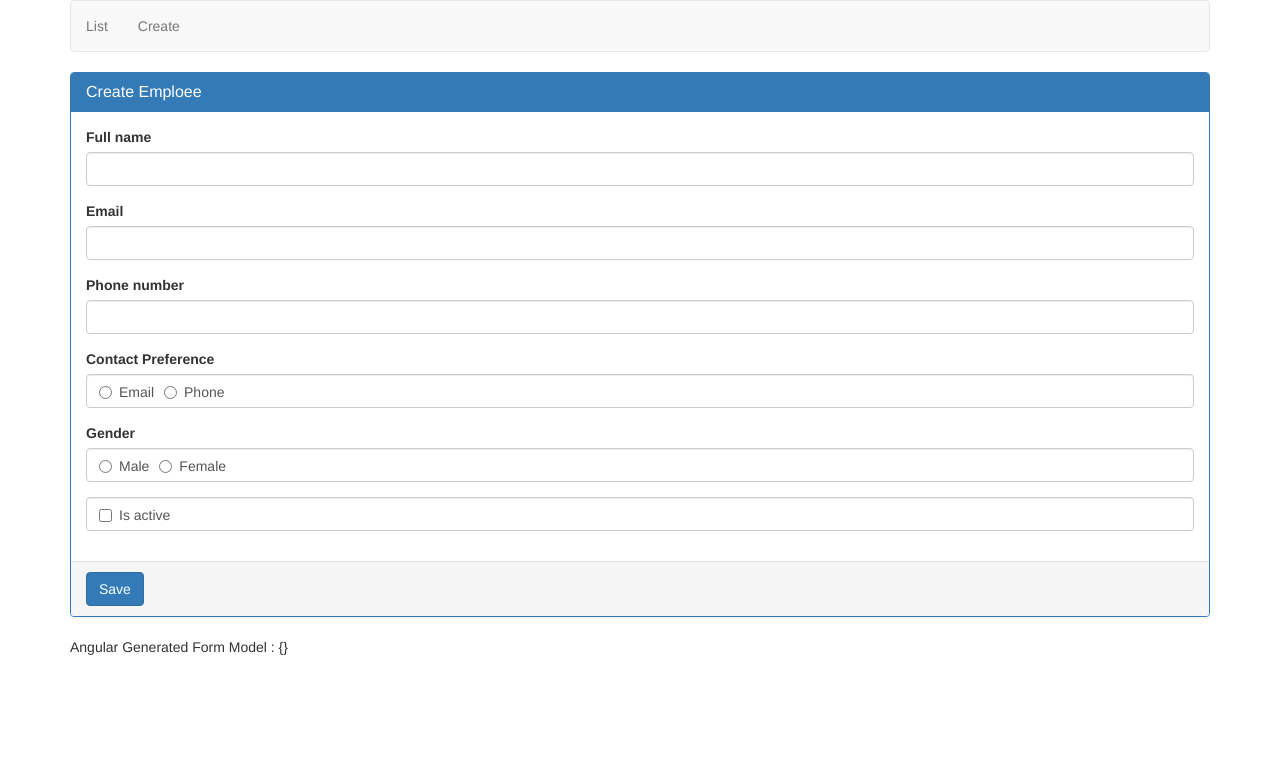
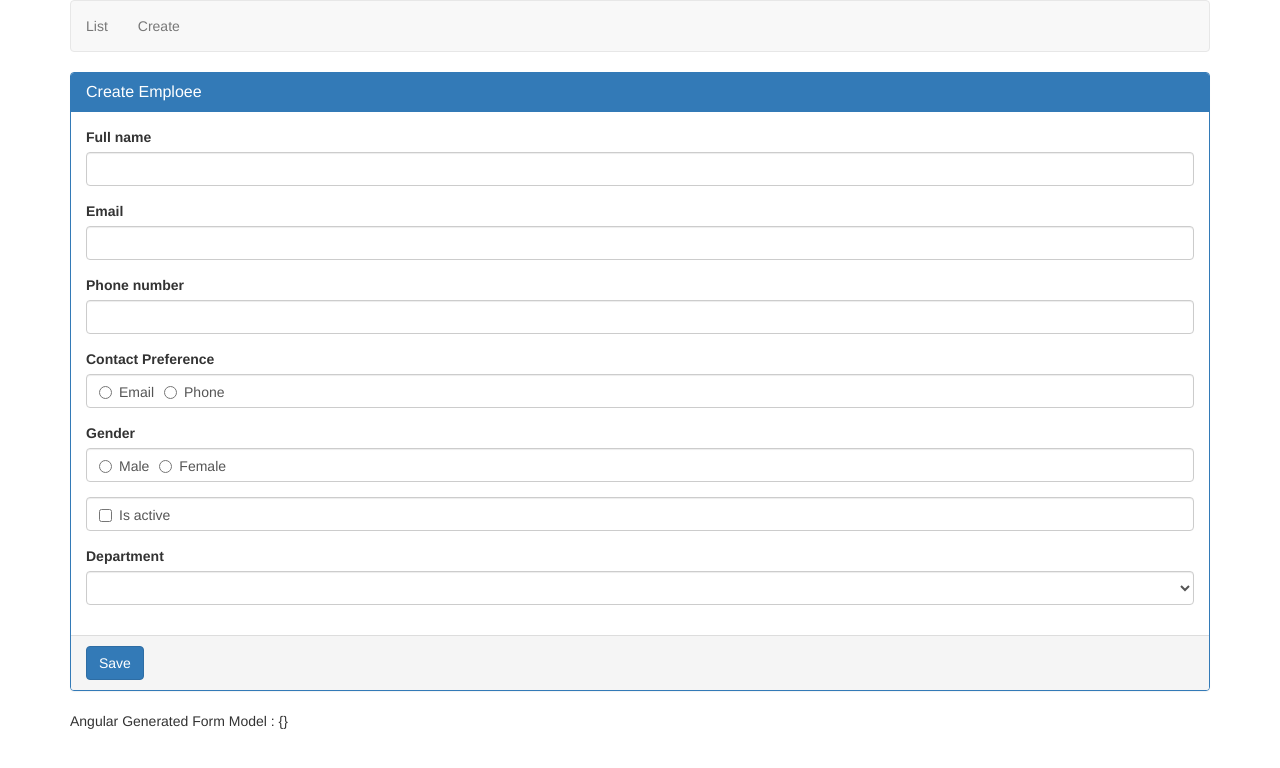
Before and after one commit to milanzivanov/kudvenkatAngularCrudApp, an Angular app: page /create in a window 1280 px wide. Shown: the top 768 px of the page. Built offline with nearby package versions, Linux system fonts and the light colour scheme.

Commit message:
Angular bootstrap select list

```diff
--- a/src/app/employess/create-employee.component.html
+++ b/src/app/employess/create-employee.component.html
@@ -62,6 +62,21 @@
           </div>
         </div>
 
+        <div class="form-group">
+          <label for="department">
+            Department
+          </label>
+          <select name="department"
+                  id="department"
+                  class="form-control"
+                  [(ngModel)]="department">
+            <option value="1">Help desk</option>
+            <option value="2">HR</option>
+            <option value="3">Frontend</option>
+            <option value="4">QA</option>
+          </select>
+        </div>
+
       </div>
       <div class="panel-footer">
         <button type="submit" class="btn btn-primary">Save</button>
--- a/src/app/employess/create-employee.component.ts
+++ b/src/app/employess/create-employee.component.ts
@@ -10,6 +10,7 @@ export class CreateEmployeeComponent implements OnInit {
 
   // isActive = true;
   // gender = 'male';
+  // department = '3';
 
   constructor() { }
 
```
